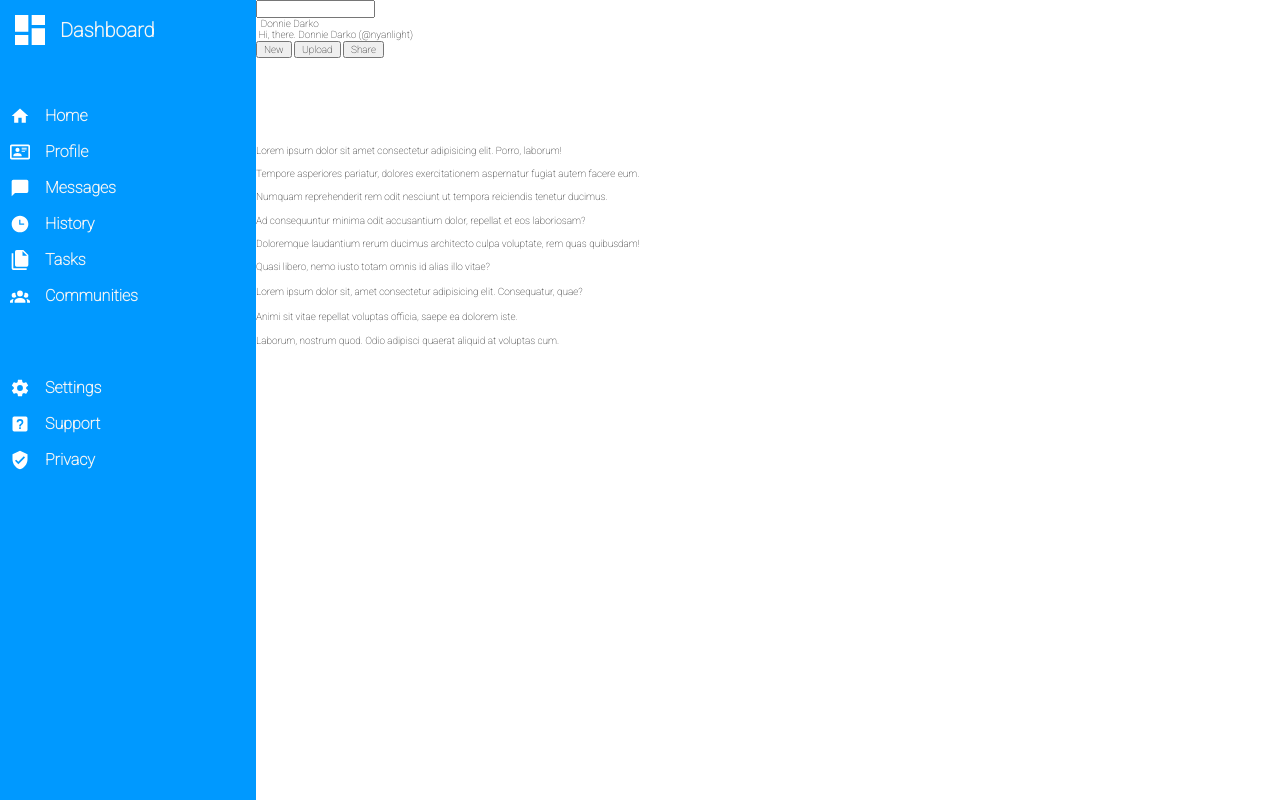
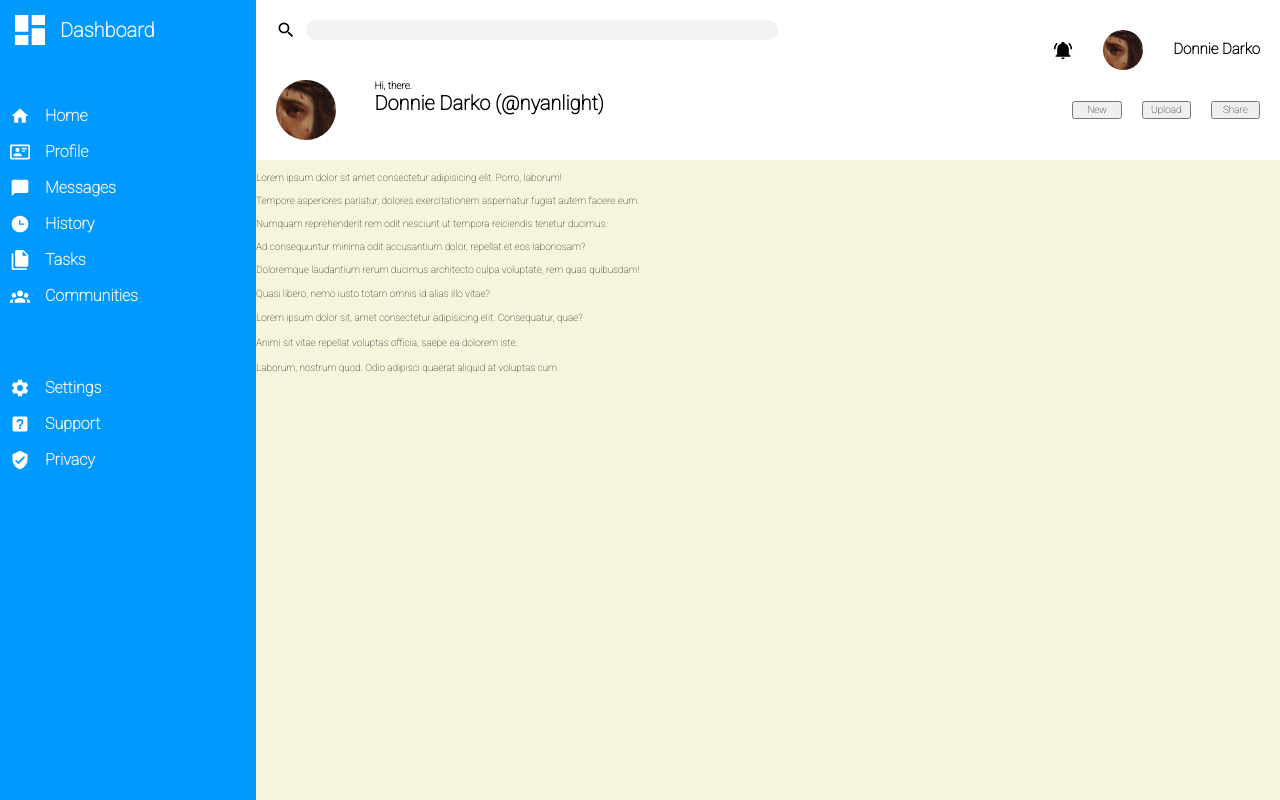
Before and after one commit to NyanLight/admin-dashboard, a website: page index.html in a window 1280 px wide. Shown: the top 800 px of the page. Drawn offline with nearby package versions, Linux system fonts and the light colour scheme.

Commit message:
made a lot of work with header

```diff
--- a/index.html
+++ b/index.html
@@ -14,16 +14,19 @@
     <div class="wrapper">
       <header>
         <div class="searchPart">
+            <div class="leftPart">
+                <img src="assets/magnify.svg" alt="magnify icon" class="icons">
                 <input type="search">
+            </div>
             <div class="rightPart">
-                <img src="" alt="">
-                <img src="" alt="">
+                <img src="assets/bell-ring.svg" alt="ringing bell icon" class="icons">
+                <img src="assets/userPick.jpg" alt="user pic" class="userpick">
                 <span>Donnie Darko</span>
             </div>
         </div>
         <div class="accountPart">
             <div class="hiUser">
-                <img src="" alt="">
+                <img src="assets/userPick.jpg" alt="user pic" class="userpick">
                 <span>Hi, there.</span>
                 <span>Donnie Darko (@nyanlight)</span>
             </div>
@@ -80,6 +83,7 @@
                 Quasi libero, nemo iusto totam omnis id alias illo vitae?
             </div>
         </article>
+        <div class="mainSide">
             <div class="announcements">
                 <div class="announcement">
                     <h4></h4>
@@ -100,6 +104,7 @@
                 <div class="account"></div>
                 <div class="account"></div>
             </div>
+        </div>
       </main>
     </div>
   </body>
--- a/style.css
+++ b/style.css
@@ -16,7 +16,7 @@ body {
     min-height: 100vh;
     display: grid;
     grid-template-columns: 1fr 4fr;
-    grid-template-rows: 1fr 5fr;
+    grid-template-rows: 1fr 6fr;
 }
 
 aside {
@@ -57,3 +57,110 @@ aside {
     font-size: 2rem;
     font-weight: 600;
 }
+
+header {
+    display: grid;
+    grid-template-rows: repeat(2, 1fr);
+    box-shadow: 5px 10px 5px red;
+    padding: 2rem;
+}
+
+.searchPart {
+    display: grid;
+    grid-template-rows: 1fr;
+    grid-template-columns: 3fr 2fr;
+}
+
+input {
+    width: 80%;
+    height: 2rem;
+    border: none;
+    border-radius: 1rem;
+    background-color: rgba(188, 188, 194, 0.199);
+
+
+}
+
+.leftPart {
+    display: flex;
+    gap: 1rem;
+}
+
+
+.rightPart {
+    display: flex;
+    align-items: center;
+    justify-content: end;
+    gap: 3rem;
+}
+
+.rightPart > .userpick {
+    height: 4rem;
+    width: 4rem;
+    border-radius: 50%;
+}
+
+.rightPart > span {
+    font-weight: 1000;
+    font-size: 1.5rem;
+}
+
+.hiUser > .userpick {
+    height: 6rem;
+    width: 6rem;
+    border-radius: 50%;
+}
+
+.accountPart {
+    display: grid;
+    grid-template-rows: 1fr;
+    grid-template-columns: 1fr 1fr;
+}
+
+.hiUser {
+    display: grid;
+    grid-template-rows: 1fr 4fr;
+    grid-template-columns: 1fr 4fr;
+}
+
+.hiUser img {
+    grid-row: 1 / span 2;
+    grid-template-rows: 1 / span 2;
+}
+
+.hiUser span:first-of-type {
+    grid-column: 2 / span 1;
+    grid-row: 1 / span 1;
+    font-weight: 1000;
+    font-size: 1rem;
+}
+
+.hiUser :last-child {
+    grid-column: 2 / span 1;
+    grid-row: 2 / span 1;
+    font-weight: 1000;
+    font-size: 2rem;
+}
+
+.buttons {
+    display: flex;
+    align-items: center;
+    justify-content: right;
+    gap: 2rem;
+}
+
+button {
+    width: 10%;
+}
+
+
+main {
+    background-color: beige;
+    display: grid;
+    grid-template-columns: 2fr 1fr;
+    grid-template-rows: 1fr;
+}
+
+article {
+    grid-column: 1 / span 1;
+}
```
Also changed, not shown: assets/bell-ring.svg (added), assets/magnify.svg (added), assets/userPick.jpg (added). Lines whose indentation alone changed are shown as unchanged.
